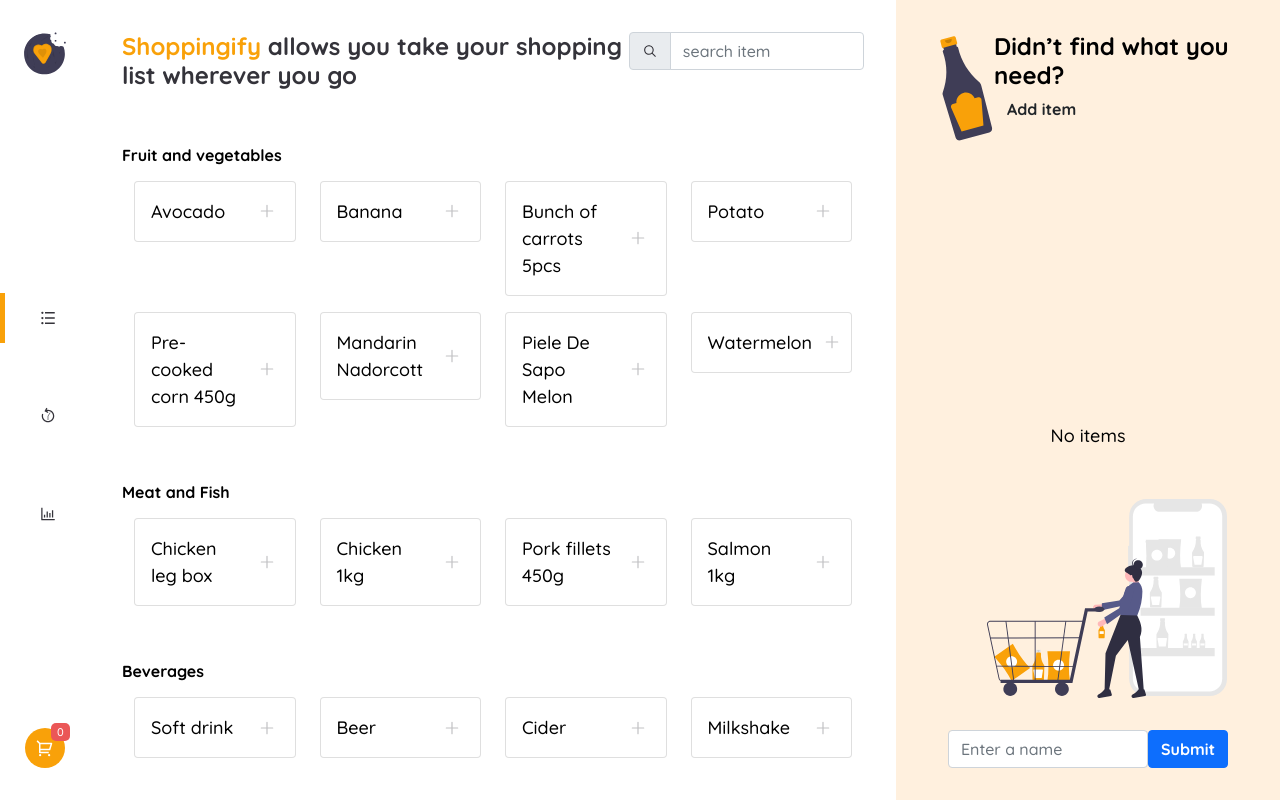
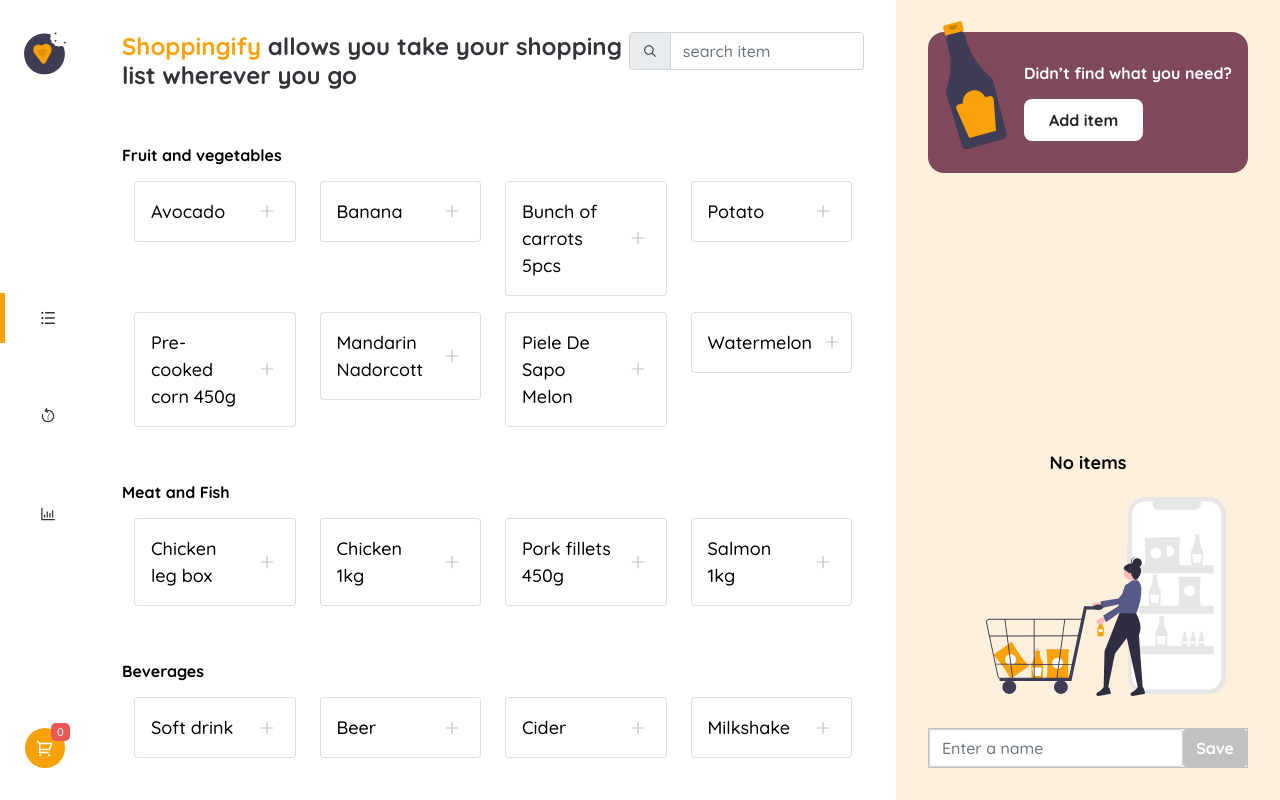
Before and after one commit to nkp1111/shoppingify-master, a React (Create React App) app: page / in a window 1280 px wide. Built offline with nearby package versions, Linux system fonts and the light colour scheme.

Commit message:
feat: add style to empty cart

```diff
--- a/src/component/Cart/SearchForm.js
+++ b/src/component/Cart/SearchForm.js
@@ -15,7 +15,7 @@ const SearchForm = ({ empty, searchTerm, setSearchTerm }) => {
   }
 
   return (
-    <form className={`cart-${empty} d-flex`} onSubmit={handleSubmitFind}>
+    <form className={`cart-${empty && "empty"} d-flex`} onSubmit={handleSubmitFind}>
       <div>
         <label htmlFor="name"
           className="form-label visually-hidden">Password</label>
@@ -28,7 +28,7 @@ const SearchForm = ({ empty, searchTerm, setSearchTerm }) => {
           onChange={(e) => setSearchTerm(e.target.value)} />
       </div>
 
-      <button type="submit" className="btn btn-primary">Submit</button>
+      <button type="submit" className="btn">Save</button>
     </form>
   )
 }
--- a/src/component/Cart/cart.css
+++ b/src/component/Cart/cart.css
@@ -1,3 +1,53 @@
+/* cart  */
+
+/* cart header  */
+.cart-header {
+  width: 100%;
+  border-radius: 1rem;
+  padding: 2rem 0;
+  padding-left: 6rem;
+  margin-bottom: 1.5rem;
+  position: relative;
+
+  background-color: var(--dark-brown);
+  color: var(--white);
+}
+
+.cart-header h2 {
+  font-size: 1rem;
+  margin-bottom: 1rem;
+}
+
+.cart-image {
+  position: absolute;
+  left: 0;
+  top: -1rem;
+}
+
+.cart-content .btn {
+  padding: 0.5rem 1.5rem;
+  border-radius: 0.5rem;
+}
+
+/* empty cart no item  */
+.empty-cart-display {
+  flex: 1;
+  display: flex;
+  align-items: center;
+}
+
+.empty-cart-display span {
+  font-weight: 700;
+}
+
+.empty-cart-display img {
+  bottom: 2rem;
+  left: -4rem;
+  width: 15rem;
+  max-width: none;
+}
+
+/* cart with items  */
 .main__cart-items {
   height: 100%;
   overflow: scroll;
@@ -7,20 +57,6 @@
   display: none;
 }
 
-.empty-cart-display {
-  flex: 1;
-  display: flex;
-  align-items: center;
-}
-
-.empty-cart-display img {
-  bottom: 2rem;
-  left: -4rem;
-  width: 15rem;
-  max-width: none;
-}
-
-/* cart items  */
 /* custom check box  */
 .cart-items input[type="checkbox"]+span {
   display: block;
@@ -39,3 +75,35 @@
 .search-match {
   box-shadow: 2px 2px 8px var(--light-gray);
 }
+
+/* cart footer  */
+/* search form  */
+.cart-footer form {
+  width: 100%;
+  border: 1px solid;
+}
+
+.cart-footer form::placeholder {
+  color: var(--light-gray);
+}
+
+.cart-footer form div {
+  flex: 1;
+}
+
+.cart-footer form .btn {
+  color: var(--white);
+}
+
+.cart-footer form.cart-empty {
+  border-color: var(--light-gray);
+}
+
+.cart-footer form.cart-empty .form-control:focus {
+  box-shadow: none;
+  outline: none;
+}
+
+.cart-footer form.cart-empty .btn {
+  background-color: var(--light-gray);
+}
--- a/src/component/Cart/index.js
+++ b/src/component/Cart/index.js
@@ -24,7 +24,7 @@ const Cart = () => {
       <div className='cart-header d-flex'>
         <div className="cart-content order-2">
           <h2>Didn’t find what you need?</h2>
-          <button className='btn'
+          <button className='btn bg-white'
             onClick={() => setShowAddItemForm(true)}>Add item</button>
         </div>
         <div className="cart-image">
@@ -44,7 +44,7 @@ const Cart = () => {
         )
         : <CartItems state={state} showEdit={showEdit} setShowEdit={setShowEdit} searchTerm={searchTerm} />}
 
-      <div className="cart-footer mt-auto">
+      <div className="cart-footer mt-auto w-100">
         {showEdit
           ? (
             <div className='btn-holder d-flex'>
--- a/src/index.css
+++ b/src/index.css
@@ -62,6 +62,7 @@ h6 {
   --light-black: #34333A;
   /* right sidebar background  */
   --very-light-orange: #FFF0DE;
+  --dark-brown: #80485B;
 
   --padding-y: 2rem;
   --padding-x: 2rem;
```
